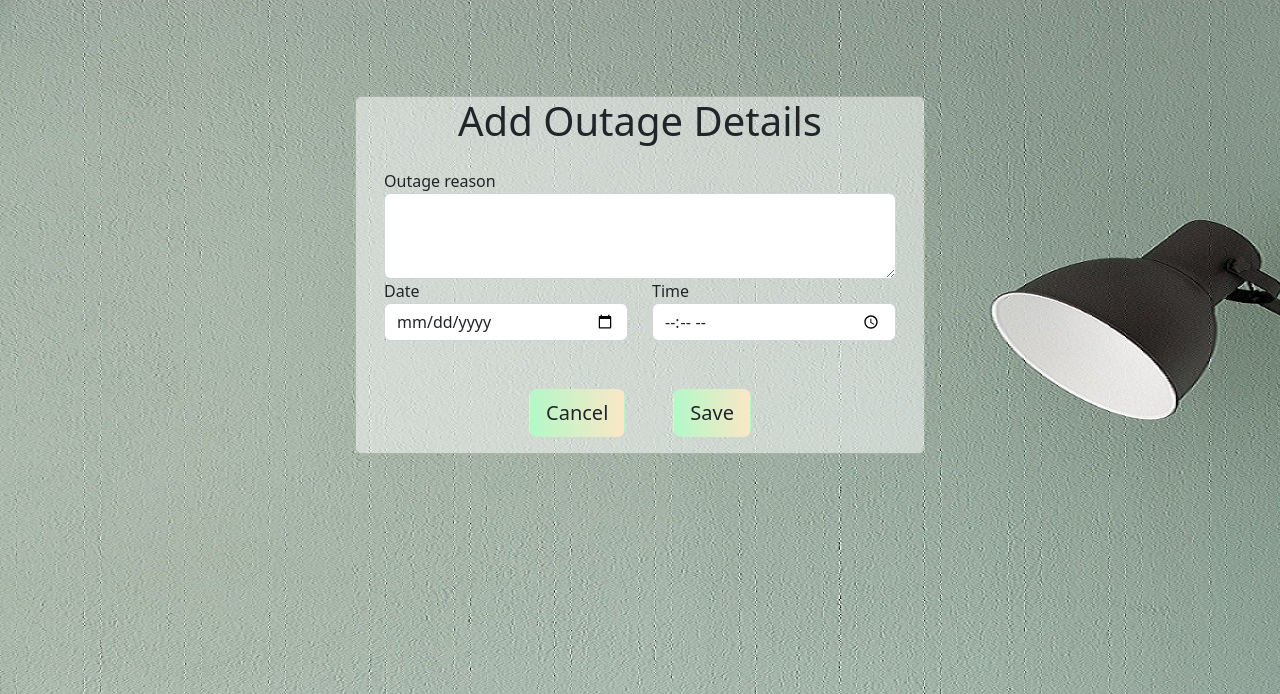
After one commit to Wena17/capstone-backend, a Flask app: page /add-outage-details in a window 1280 px wide. The commit adds this page. Shown: the top 694 px of the page. Run offline with Flask 3, Linux system fonts and the light colour scheme; some libraries are stand-ins or nearby versions.

Commit message:
Few page modification

```diff
--- a/app.py
+++ b/app.py
@@ -85,12 +85,21 @@ def show_order_device():
     return render_template('orderDevice.html')
 
 
+@app.route("/orders")
+def show_orders():
+    return render_template('orders.html')
+
+
 @app.route('/outages')
 def show_outages():
     # TODO get the device owner
     out = Outage.query.order_by(desc(Outage.start_time)).all()
     return render_template('Outages.html', outages=out)
 
+
+@app.route("/add-outage-details")
+def show_addOutageDetails():
+    return render_template('addOutageDetails.html')
 
 @app.route('/scheduledOutages')
 def show_scheduleoutages():
@@ -148,7 +157,7 @@ def show_registration(dev_id, user_id):
 
 @app.route('/user')
 def show_users():
-    msgs = User.query.all()
+    msgs = User.query.order_by(User.id).all()
     return render_template('user.html', users=msgs)
 
 # IoT API
--- /dev/null
+++ b/templates/addOutageDetails.html
@@ -0,0 +1,48 @@
+
+{% extends "base.html" %}
+
+{% block content %}
+
+<div class="jumbotron  jumbotron-fluid bg-transparent">
+    <div class="row justify-content-center mt-5">
+        <div class="card w-50 mt-5" style="background-color: rgba(255,255,255,.5);">
+            <div class="d-flex justify-content-center">
+                <h1 class="diplay-4">Add Outage Details</h1>
+            </div>
+            <div class="card-body">
+                <div class="row">
+                    <div class="col">
+                        <label for="txtReason">Outage reason</label>
+                        <div class="input-group">
+                            <textarea class="form-control" id="txtReason" name="copies" rows="3" cols="40" ></textarea>
+                        </div>
+                    </div>
+                </div>
+                <div class="row">
+                    <div class="col-md-6">
+                        <label for="txtDate">Date</label>
+                        <div class="input-group">
+                            <input class="form-control" id="txtDate" type="date" />
+                        </div>
+                    </div>
+                    <div class="col-md-6">
+                        <label for="txtTime">Time</label>
+                        <div class="input-group">
+                            <input class="form-control" id="txtTime" type="time" />
+                        </div>
+                    </div>
+                </div>
+                <div class="d-grid gap-5 d-md-flex justify-content-center mt-5">
+                    <button id="btnAdd" class="btn btn-lg" style="background: linear-gradient(to right, #B4F8C8, #FBE7C6);">Cancel</button>
+                    <button id="btnAdd" class="btn btn-lg" style="background: linear-gradient(to right, #B4F8C8, #FBE7C6);">Save</button>
+                </div>
+            </div>
+        </div>
+    </div>
+</div>
+
+
+
+
+
+{% endblock %}
--- a/templates/base.html
+++ b/templates/base.html
@@ -21,16 +21,11 @@
             <a href="/add-technician" class="list-group-item list-group-item-action py-2 ripple" aria-current="true">
               <i class="fas fa-users fa-fw me-3"></i><span>Add Technician</span>
             </a>
-            <!-- TODO list of technicians report -->
-            <a href="#" class="list-group-item list-group-item-action py-2 ripple">
-              <i class="fas fa-chart-area fa-fw me-3"></i><span>Technicians Report</span>
-            </a>
             <!-- TODO save data to database -->
             <a href="/order-device" class="list-group-item list-group-item-action py-2 ripple">
               <i class="fas fa-folder-plus fa-fw me-3"></i><span>Order Device</span>
             </a>
-            <!-- TODO list of order -->
-            <a href="#" class="list-group-item list-group-item-action py-2 ripple">
+            <a href="/orders" class="list-group-item list-group-item-action py-2 ripple">
               <i class="fas fa-shopping-bag fa-fw me-3"></i><span>My Orders</span>
             </a>
             <a href="/scheduledOutages" class="list-group-item list-group-item-action py-2 ripple">
@@ -74,7 +69,7 @@
               <a href="#" class="list-group-item list-group-item-action py-2 ripple"><i
                   class="fas fa-building fa-fw me-3"></i><span>Clients</span>
               </a>
-              <a href="#" class="list-group-item list-group-item-action py-2 ripple">
+              <a href="/orders" class="list-group-item list-group-item-action py-2 ripple">
                 <i class="fas fa-chart-area fa-fw me-3"></i><span>Orders</span>
               </a>
               <a href="/devices" class="list-group-item list-group-item-action py-2 ripple">
```
Also changed, not shown: templates/Outages.html (+9 -1 lines), templates/orders.html (added, +16 -0 lines).
